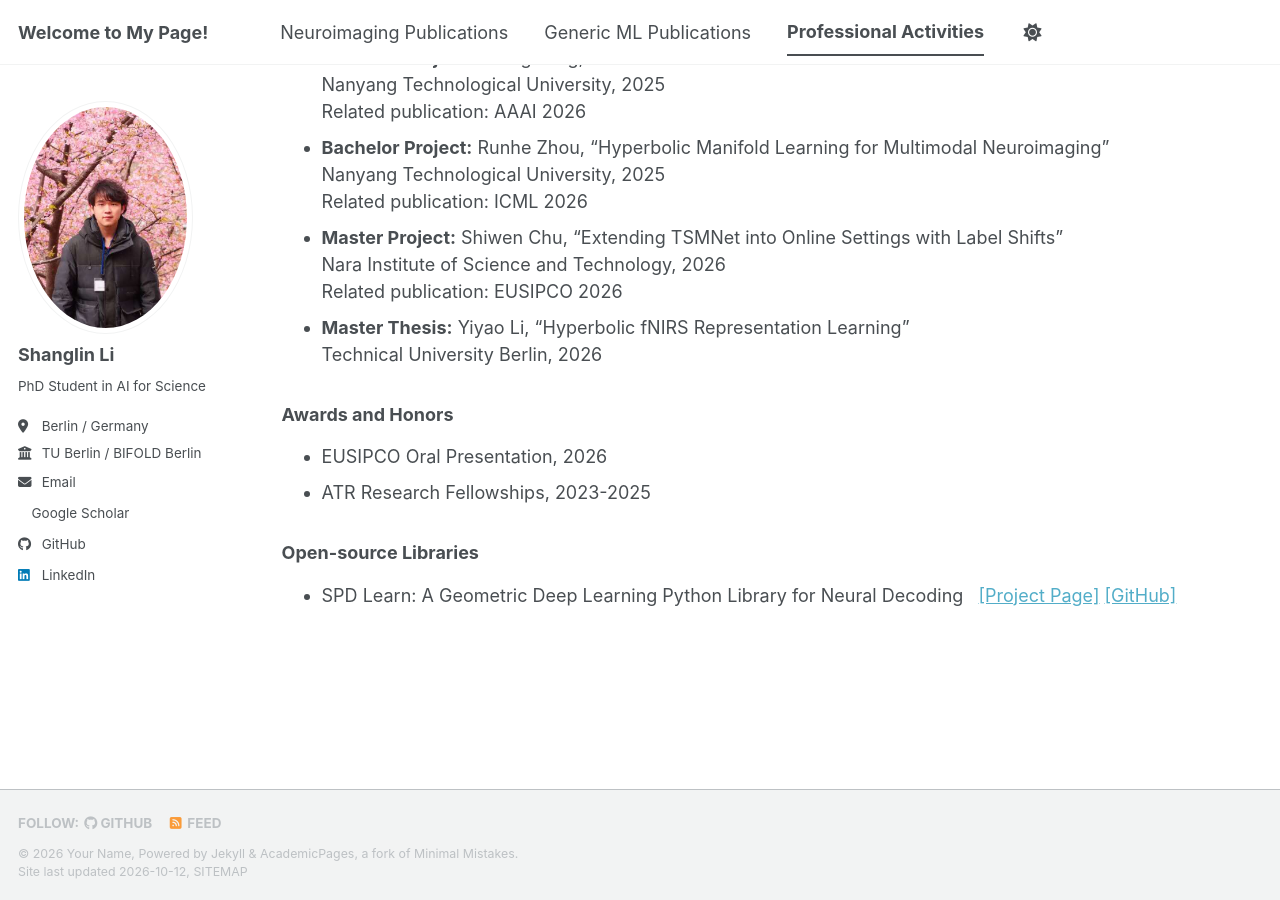
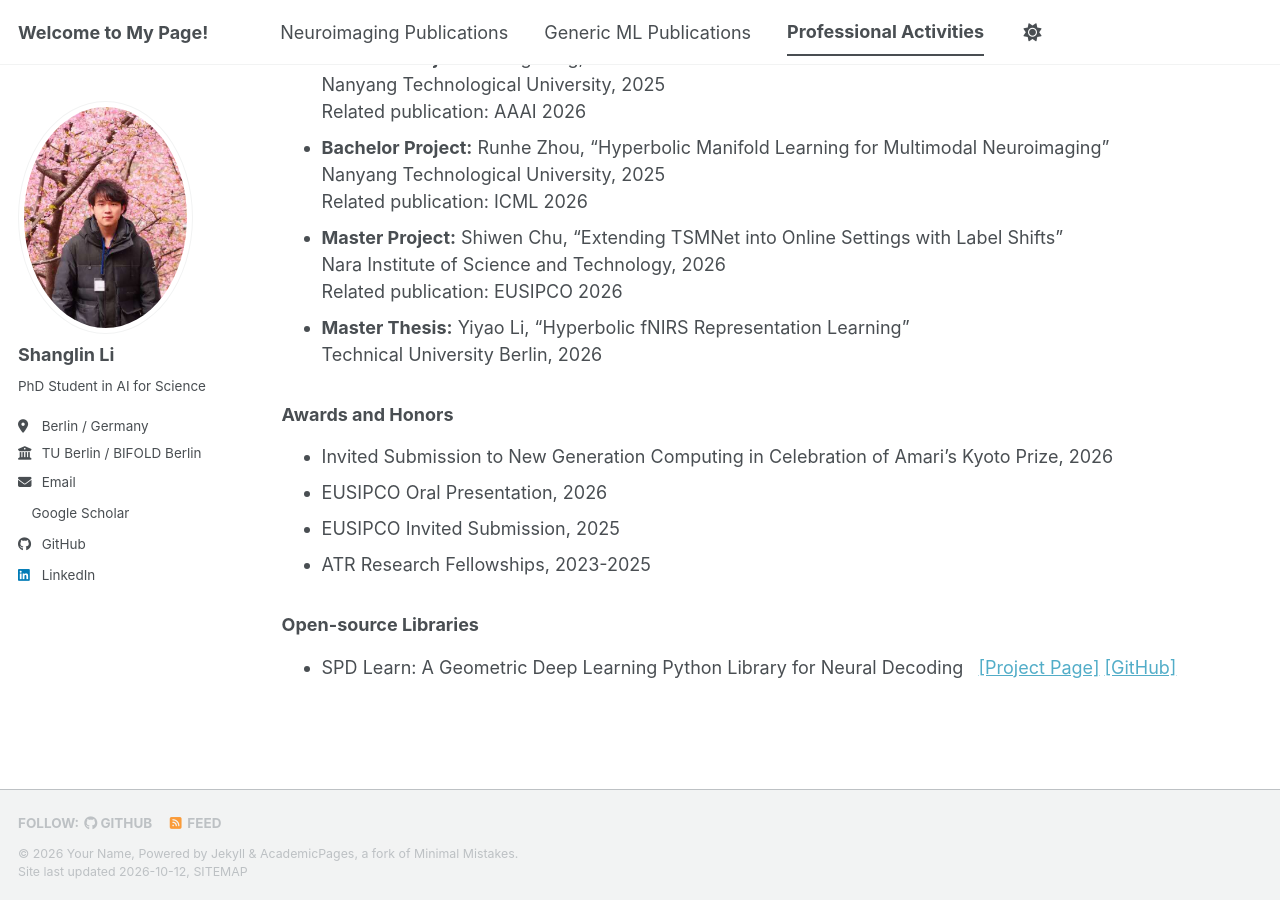
Before and after one commit to fightlesliefigt/fightlesliefigt.github.io, a Jekyll site: the page built from _pages/portfolio.html, in a window 1280 px wide and 900 px high, scrolled down 748 px. Built offline with Jekyll 4.4.1, drawn with Linux system fonts in a browser that asks for light colours; a style sheet for code colours, icons or effects is not loaded.

Commit message:
Update portfolio.html

```diff
--- a/_pages/portfolio.html
+++ b/_pages/portfolio.html
@@ -65,7 +65,9 @@ author_profile: true
 
 <h3>Awards and Honors</h3>
 <ul>
+  <li>Invited Submission to New Generation Computing in Celebration of Amari’s Kyoto Prize, 2026</li>
   <li>EUSIPCO Oral Presentation, 2026</li>
+  <li>EUSIPCO Invited Submission, 2025</li>
   <li>ATR Research Fellowships, 2023-2025</li>
 </ul>
 
```
